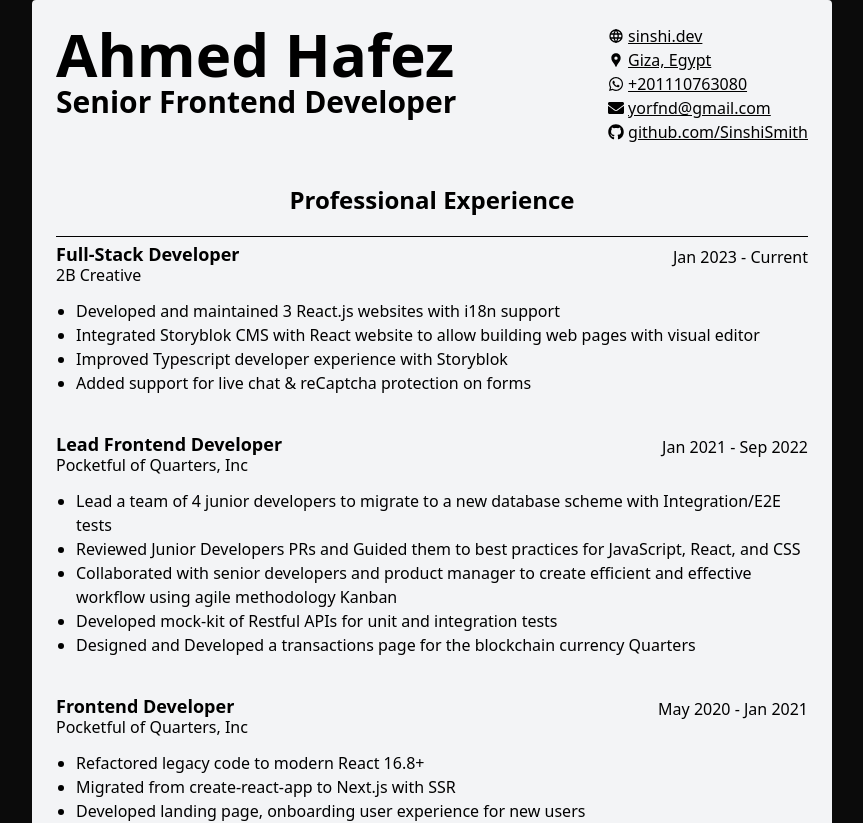
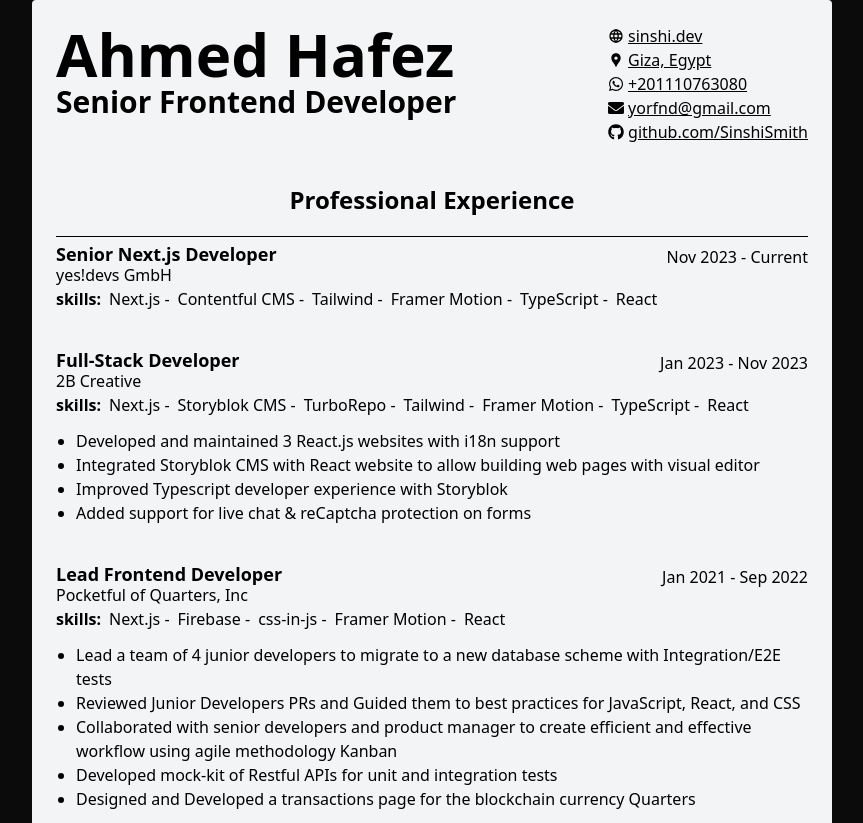
Before and after one commit to SinshiSmith/sinshi, a Next.js app: page /resume in a window 1280 px wide. Shown: the top 823 px of the page, without its empty margins (208-1071 px from the left). Built offline with nearby package versions, Linux system fonts and the light colour scheme.

Commit message:
Add yes!devs & support for skills row (#15)
Co-authored-by: Sinshi-yd <ahmed.hafez@yesdevs.com>

```diff
--- a/pages/resume.js
+++ b/pages/resume.js
@@ -50,14 +50,37 @@ export default function Resume() {
           </h2>
           <hr className="my-2 border-black" />
           <Experience
+            title="Senior Next.js Developer"
+            company="yes!devs GmbH"
+            date="Nov 2023 - Current"
+            items={[]}
+            skills={[
+              "Next.js",
+              "Contentful CMS",
+              "Tailwind",
+              "Framer Motion",
+              "TypeScript",
+              "React",
+            ]}
+          />
+          <Experience
             title="Full-Stack Developer"
             company="2B Creative"
-            date="Jan 2023 - Current"
+            date="Jan 2023 - Nov 2023"
             items={[
               `Developed and maintained 3 React.js websites with i18n support`,
               `Integrated Storyblok CMS with React website to allow building web pages with visual editor`,
               `Improved Typescript developer experience with Storyblok`,
               `Added support for live chat & reCaptcha protection on forms`,
+            ]}
+            skills={[
+              "Next.js",
+              "Storyblok CMS",
+              "TurboRepo",
+              "Tailwind",
+              "Framer Motion",
+              "TypeScript",
+              "React",
             ]}
           />
           <Experience
@@ -71,6 +94,13 @@ export default function Resume() {
               `Collaborated with senior developers and product manager to create efficient and effective workflow using agile methodology Kanban`,
               `Developed mock-kit of Restful APIs for unit and integration tests`,
               `Designed and Developed a transactions page for the blockchain currency Quarters`,
+            ]}
+            skills={[
+              "Next.js",
+              "Firebase",
+              "css-in-js",
+              "Framer Motion",
+              "React",
             ]}
           />
           <Experience
@@ -164,7 +194,7 @@ function CompactContactLine({ name, href, icon }) {
   );
 }
 
-function Experience({ company, date, items, title }) {
+function Experience({ company, date, items, title, skills = [] }) {
   return (
     <div className="mb-10">
       <div className="flex flex-wrap justify-between">
@@ -174,6 +204,16 @@ function Experience({ company, date, items, title }) {
         </div>
         <p>{date}</p>
       </div>
+      {skills.length > 0 && (
+        <div className="flex flex-wrap gap-2">
+          <p className="font-bold">skills:</p>
+          {skills.map((skill, index) => (
+            <p key={`${company}-${skill}`}>
+              {skill} {index !== skills.length - 1 && "-"}
+            </p>
+          ))}
+        </div>
+      )}
       {items && (
         <ul className="mb-5 mt-3 list-outside list-disc pl-5">
           {items.map((item) => (
```
